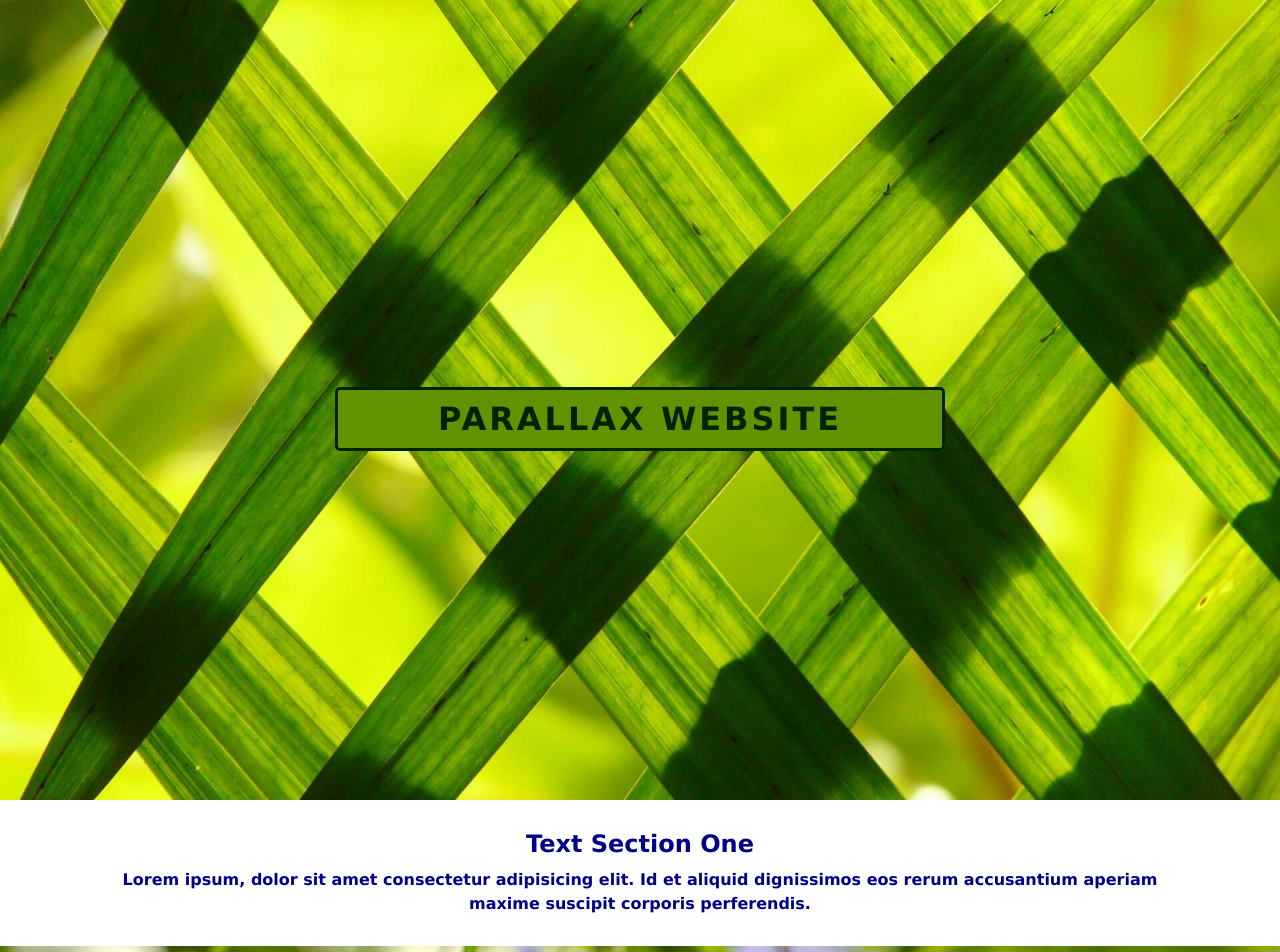
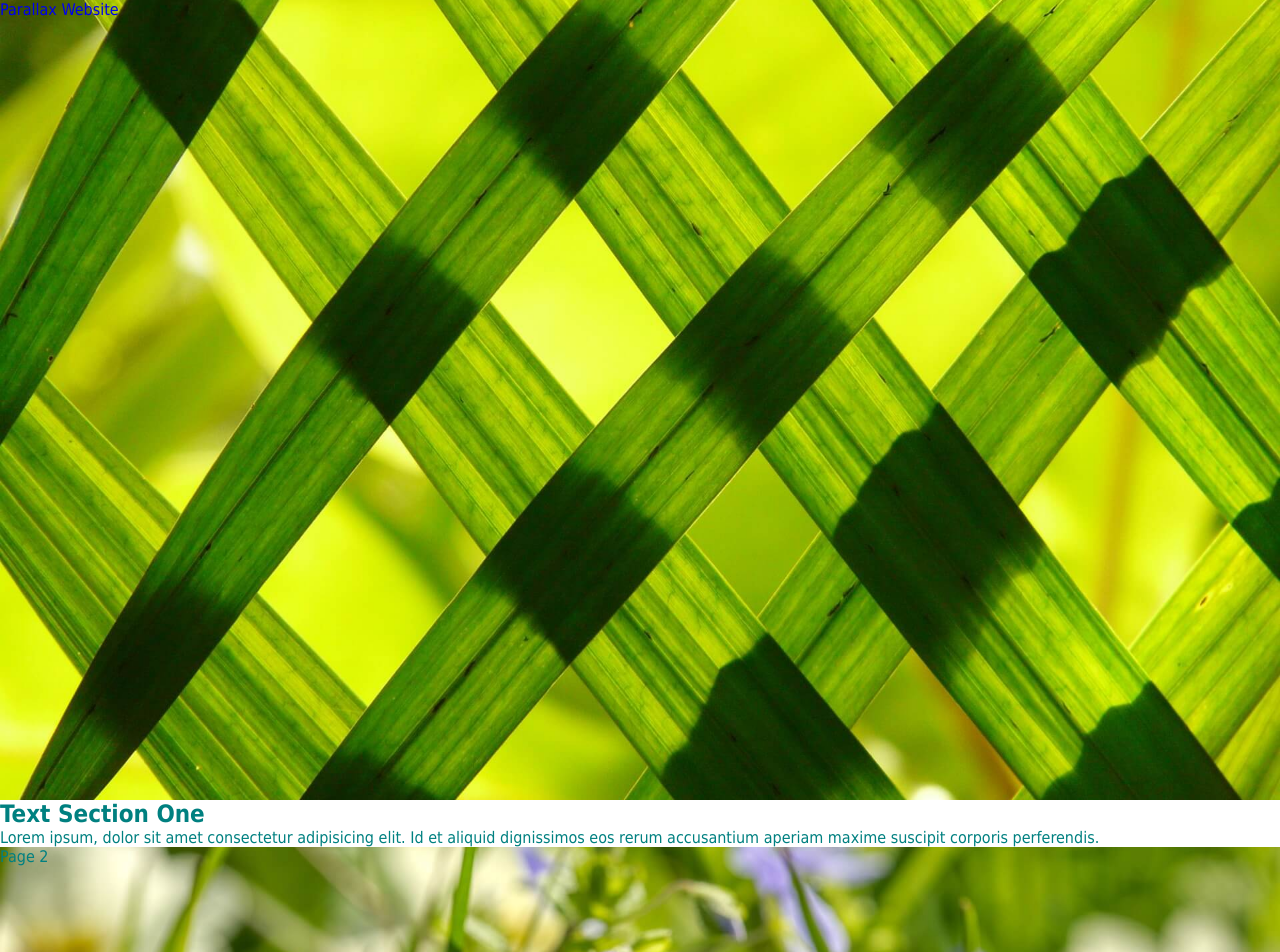
Before and after one commit to milan978gh/parallsite-3, a plain HTML site: page index.html in a window 1280 px wide. Shown: the top 952 px of the page. Drawn offline with nearby package versions, Linux system fonts and the light colour scheme.

Commit message:
pimg css done

```diff
--- a/css/style.css
+++ b/css/style.css
@@ -6,16 +6,16 @@
     text-decoration: none;
     box-sizing: border-box;
 }
-html, body{
-    font-family: Verdana, sans-serif;
-    color: darkblue;
+body, html{
+    font-family: Tahoma, sans-serif;
+    color: teal;
     height: 100%;
 }
 .pimg1, .pimg2{
     position: relative;
     background-position: center;
+    background-repeat: no-repeat;
     background-size: cover;
-    background-repeat: no-repeat;
     background-attachment: fixed;
 }
 .pimg1{
@@ -26,50 +26,3 @@ html, body{
     background-image: url(../img/pimg2.jpg);
     min-height: 500px;
 }
-.ptext{
-    position: absolute;
-    font-size: 2rem;
-    font-weight: 600;
-    letter-spacing: 3px;
-    top: 50%;
-    width: 100%;
-    text-align: center;
-}
-.ptext a{
-    color: #002400;
-    text-transform: uppercase;
-    background-color: #629200;
-    padding: 10px 100px;
-    border: 3px solid #002400;
-    border-radius: 5px;
-    transition: all .3s;
-}
-.ptext a:hover{
-    color: #629200;
-    background-color: #002400;
-    border: 3px solid #629200;
-}
-.ptext span{
-    background-color: cornflowerblue;
-    padding: 10px 50px;
-    border: 3px solid darkblue;
-    border-radius: 5px;
-}
-.ptext .author{
-    font-family: Georgia, serif;
-    font-size: 3rem;
-    color: orangered;
-    background-color: yellow;
-    border: 10px solid orangered;
-}
-.section{
-    padding: 30px 100px;
-    text-align: center;
-}
-.section h1{
-    margin-bottom: 10px;
-}
-.section p{
-    line-height: 1.5;
-    font-weight: 600;
-}
--- a/index.html
+++ b/index.html
@@ -6,7 +6,7 @@
     <meta http-equiv="X-UA-Compatible" content="ie=edge">
     <link rel="stylesheet" href="./css/style.css">
     <meta name="author" content="amilandev78atgmaildotcom">
-    <title>Parallsite Tri</title>
+    <title>Parallax website</title>
 </head>
 
 <body>
```
